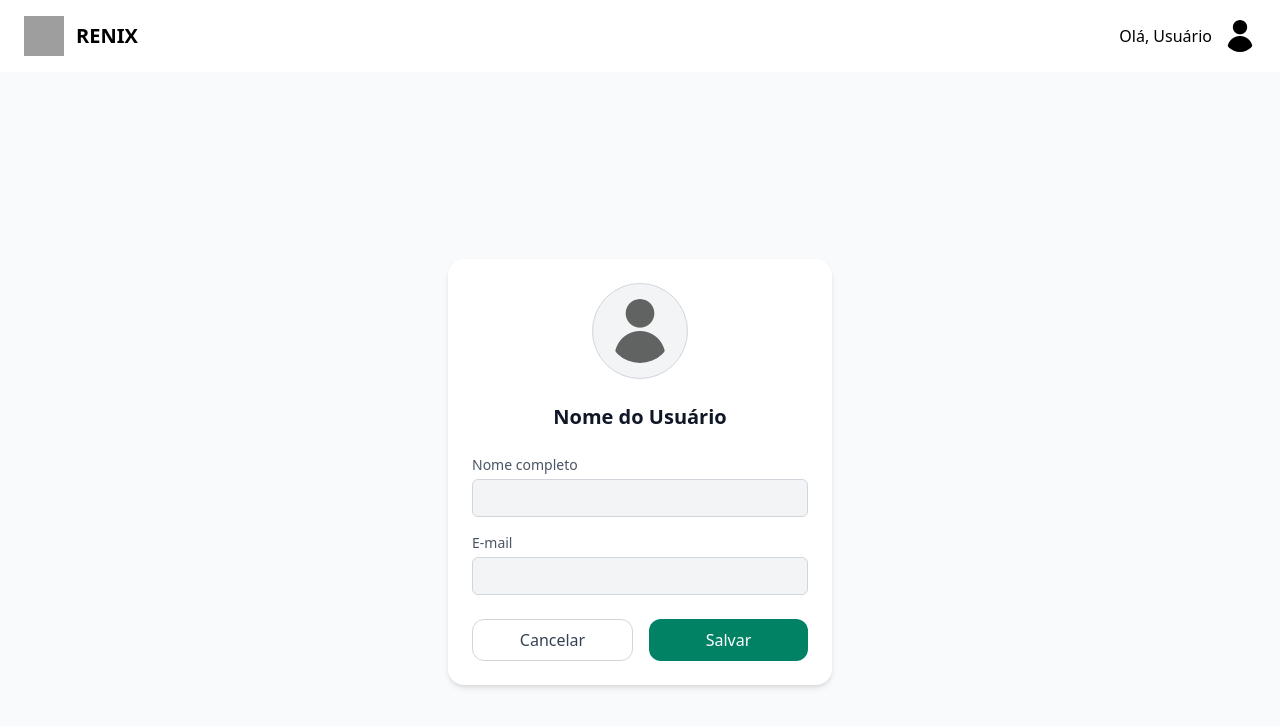
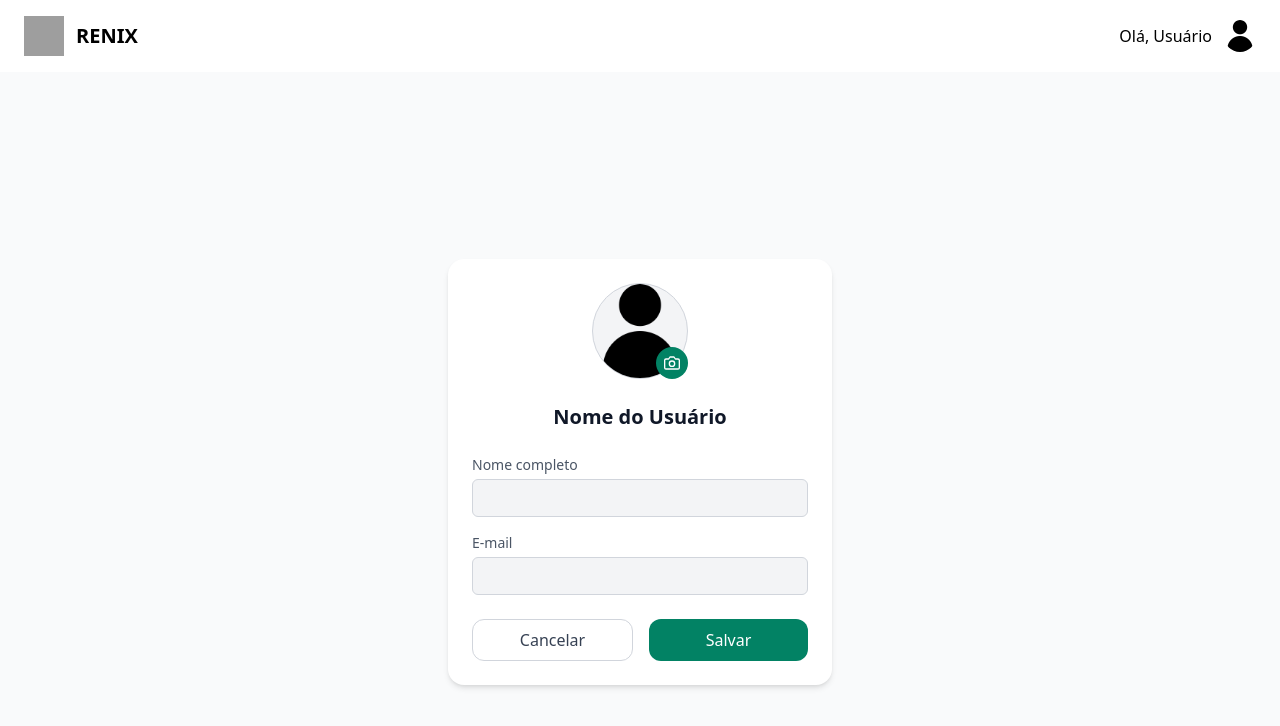
Before and after one commit to Bruno-DevBack/Renix_Nestjs_and_Next, a Next.js app in the folder frontend/: page /profileedit in a window 1280 px wide. Shown: the top 726 px of the page. Built offline with nearby package versions, Linux system fonts and the light colour scheme; no server answers; sample sign-in values are in the browser's storage; grey boxes are pictures that could not be loaded.

Commit message:
ProfilePicFix

```diff
--- a/frontend/src/app/profile/page.tsx
+++ b/frontend/src/app/profile/page.tsx
@@ -6,7 +6,6 @@ import { useAuth } from '@/contexts/AuthContext';
 
 export default function ProfilePage() {
   const { usuario, signOut } = useAuth();
-
 
   if (!usuario) {
     return null;
@@ -20,13 +19,13 @@ export default function ProfilePage() {
           <div className="w-full max-w-sm bg-white rounded-2xl shadow-md p-6 flex flex-col items-center space-y-6">
             <div className="w-24 h-24 rounded-full bg-gray-100 overflow-hidden border border-gray-300">
               <img
-                src={usuario?.fotoPerfilBase64 || "/avatar.png"}
+                src={usuario.fotoPerfilBase64 || "/avatar.png"}
                 alt="Foto de perfil"
                 className="w-full h-full object-cover"
                 onError={(e) => {
                   const target = e.target as HTMLImageElement;
                   target.src = "/avatar.png";
-                  target.onerror = null; // Previne loop infinito
+                  target.onerror = null;
                 }}
               />
             </div>
@@ -63,11 +62,9 @@ export default function ProfilePage() {
               >
                 SAIR
               </button>
-
             </div>
           </div>
         </main>
-
 
         {/* Rodapé */}
         <footer className="bg-white mt-12 shadow-sm">
--- a/frontend/src/app/profileedit/page.tsx
+++ b/frontend/src/app/profileedit/page.tsx
@@ -1,25 +1,30 @@
 'use client'
 
 import Link from 'next/link';
-import { useState, useEffect } from 'react';
+import { useState, useEffect, useRef } from 'react';
 import { useRouter } from 'next/navigation';
 import { Menu } from 'lucide-react';
 import { useAuth } from '@/contexts/AuthContext';
 import { AuthGuard } from '@/components/AuthGuard';
 import { authService } from '@/services/authService';
 import { Usuario } from '@/types';
+import { FiCamera, FiX } from 'react-icons/fi';
 
 export default function ProfileEditPage() {
-  const { usuario, updateUserData } = useAuth();
+  const { usuario, updateProfileWithPhoto } = useAuth();
   const router = useRouter();
   const [menuAberto, setMenuAberto] = useState(false);
   const [user, setUser] = useState<Usuario | null>(null);
   const [mensagem, setMensagem] = useState('');
   const [loading, setLoading] = useState(false);
+  const [selectedFile, setSelectedFile] = useState<File | null>(null);
+  const [previewUrl, setPreviewUrl] = useState<string | null>(null);
+  const fileInputRef = useRef<HTMLInputElement>(null);
 
   useEffect(() => {
     if (usuario) {
       setUser(usuario);
+      setPreviewUrl(usuario.fotoPerfilBase64 || null);
     }
   }, [usuario]);
 
@@ -28,35 +33,44 @@ export default function ProfileEditPage() {
     setUser((prev) => prev ? { ...prev, [name]: value } : null);
   }
 
+  const handleFileChange = (e: React.ChangeEvent<HTMLInputElement>) => {
+    const file = e.target.files?.[0];
+    if (file) {
+      setSelectedFile(file);
+      const reader = new FileReader();
+      reader.onloadend = () => {
+        setPreviewUrl(reader.result as string);
+      };
+      reader.readAsDataURL(file);
+    }
+  };
+
+  const handleRemovePhoto = async () => {
+    setPreviewUrl(null);
+    setSelectedFile(null);
+    setMensagem('Foto marcada para remoção. Clique em Salvar.');
+  };
+
   async function handleSubmit(e: React.FormEvent) {
     e.preventDefault();
     if (!user) return;
-
-    // Verifica se houve alterações nos dados
-    if (
-      user.nome_usuario === usuario?.nome_usuario &&
-      user.email_usuario === usuario?.email_usuario
-    ) {
-      router.push('/profile');
-      return;
-    }
 
     setMensagem('');
     setLoading(true);
 
     try {
-      await updateUserData({
+      const updatedUser = await updateProfileWithPhoto({
         nome_usuario: user.nome_usuario,
         email_usuario: user.email_usuario,
-      });
+        fotoPerfilBase64: previewUrl
+      }, selectedFile);
 
-      setMensagem('Dados atualizados com sucesso!');
-      // Aguarda um momento para mostrar a mensagem de sucesso antes de redirecionar
+      setMensagem('Perfil atualizado com sucesso!');
       setTimeout(() => {
         router.push('/profile');
       }, 1500);
     } catch (err: any) {
-      console.error('Erro ao atualizar dados:', err);
+      console.error('Erro ao atualizar perfil:', err);
 
       if (err.response?.status === 409) {
         setMensagem('Este e-mail já está em uso por outro usuário.');
@@ -67,7 +81,7 @@ export default function ProfileEditPage() {
           router.push('/login');
         }, 2000);
       } else {
-        setMensagem(err.message || 'Erro ao atualizar dados. Tente novamente.');
+        setMensagem(err.message || 'Erro ao atualizar perfil. Tente novamente.');
       }
     } finally {
       setLoading(false);
@@ -98,9 +112,47 @@ export default function ProfileEditPage() {
         {/* Perfil */}
         <main className="flex-1 flex items-center justify-center py-10 px-4 bg-gray-50">
           <form onSubmit={handleSubmit} className="w-full max-w-sm bg-white rounded-2xl shadow-md p-6 flex flex-col items-center space-y-6">
-            {/* Avatar padrão */}
-            <div className="w-24 h-24 rounded-full bg-gray-100 overflow-hidden border border-gray-300 flex items-center justify-center">
-              <img src="/avatar.png" alt="Avatar" className="w-16 h-16 object-cover rounded-full opacity-60" />
+            {/* Área da foto de perfil */}
+            <div className="relative">
+              <div className="w-24 h-24 rounded-full bg-gray-100 overflow-hidden border border-gray-300">
+                <img
+                  src={previewUrl || "/avatar.png"}
+                  alt="Foto de perfil"
+                  className="w-full h-full object-cover"
+                  onError={(e) => {
+                    const target = e.target as HTMLImageElement;
+                    target.src = "/avatar.png";
+                  }}
+                />
+              </div>
+
+              {/* Botões de ação da foto */}
+              <div className="absolute bottom-0 right-0 flex gap-2">
+                <button
+                  type="button"
+                  onClick={() => fileInputRef.current?.click()}
+                  className="p-2 bg-[#028264] text-white rounded-full hover:bg-[#026953] transition-colors"
+                >
+                  <FiCamera size={16} />
+                </button>
+                {previewUrl && (
+                  <button
+                    type="button"
+                    onClick={handleRemovePhoto}
+                    className="p-2 bg-red-500 text-white rounded-full hover:bg-red-600 transition-colors"
+                  >
+                    <FiX size={16} />
+                  </button>
+                )}
+              </div>
+
+              <input
+                type="file"
+                ref={fileInputRef}
+                onChange={handleFileChange}
+                accept="image/*"
+                className="hidden"
+              />
             </div>
 
             <h2 className="text-xl font-semibold text-gray-900">{user?.nome_usuario || 'Nome do Usuário'}</h2>
--- a/frontend/src/contexts/AuthContext.tsx
+++ b/frontend/src/contexts/AuthContext.tsx
@@ -3,7 +3,7 @@
 import { createContext, useContext, useEffect, useState, ReactNode } from 'react';
 import { useRouter, usePathname } from 'next/navigation';
 import { authService } from '@/services/authService';
-import { Usuario, AuthContextData } from '@/types';
+import { Usuario, AuthContextData, UpdateUsuarioDto } from '@/types';
 import api from '@/lib/api';
 import axios from 'axios';
 import { jwtDecode } from "jwt-decode";
@@ -148,19 +148,84 @@ export function AuthProvider({ children }: { children: ReactNode }) {
         }
     };
 
-    const updateUserData = async (data: Partial<Usuario>) => {
+    const updateUserData = async (data: UpdateUsuarioDto) => {
         if (!usuario?.id) throw new Error('Usuário não encontrado');
 
         try {
-            const updatedUser = await authService.updateProfile(data);
-            setUsuario(updatedUser);
-            localStorage.setItem('@RenixApp:user', JSON.stringify(updatedUser));
-            return updatedUser;
+            // A chamada ao authService.updateProfile ainda espera Partial<Usuario>
+            // Precisamos garantir que apenas os campos permitidos por Partial<Usuario> sejam passados
+            const dataToSend: Partial<Usuario> = {};
+            if (data.nome_usuario !== undefined) dataToSend.nome_usuario = data.nome_usuario;
+            if (data.email_usuario !== undefined) dataToSend.email_usuario = data.email_usuario;
+            // Não passamos fotoPerfilBase64 aqui, pois é tratado por updateProfileWithPhoto
+            // if (data.fotoPerfilBase64 !== undefined) dataToSend.fotoPerfilBase64 = data.fotoPerfilBase64;
+
+            const updatedUser = await authService.updateProfile(dataToSend);
+            return updatedUser; // Retorna os dados atualizados
         } catch (error) {
             if (axios.isAxiosError(error) && error.response?.status === 401) {
                 signOut();
             }
             throw error;
+        }
+    };
+
+    const updateUser = (user: Usuario) => {
+        setUsuario(user);
+        localStorage.setItem('@RenixApp:user', JSON.stringify(user));
+    };
+
+    const updateProfileWithPhoto = async (
+        data: UpdateUsuarioDto,
+        file: File | null
+    ): Promise<Usuario> => {
+        if (!usuario?.id) throw new Error('Usuário não encontrado');
+        setLoading(true);
+        let finalUser = { ...usuario }; // Começa com os dados atuais como fallback
+
+        try {
+            // 1. Se houver um arquivo, faz o upload. A resposta já deve conter o usuário atualizado (incluindo foto).
+            if (file) {
+                // authService.uploadProfilePhoto agora apenas retorna o usuário atualizado do backend
+                const photoUpdateResult = await authService.uploadProfilePhoto(usuario.id, file);
+                finalUser = photoUpdateResult; // Usa diretamente o resultado do upload
+            } else if (data.fotoPerfilBase64 === null && usuario.fotoPerfilBase64) {
+                 // Se fotoPerfilBase64 é explicitamente null nos dados E o usuário tinha foto, remove.
+                 // authService.removeProfilePhoto() também apenas retorna o usuário atualizado.
+                 const removePhotoResult = await authService.removeProfilePhoto();
+                 finalUser = removePhotoResult; // Usa diretamente o resultado da remoção
+            }
+
+            // 2. Atualiza dados de texto (nome, email) se forem diferentes e não foram atualizados pelo upload/remoção
+            // Usamos o objeto finalUser que já pode ter sido atualizado pela foto
+            const textDataToUpdate: Partial<Usuario> = {};
+            if (data.nome_usuario !== undefined && data.nome_usuario !== finalUser.nome_usuario) {
+                textDataToUpdate.nome_usuario = data.nome_usuario;
+            }
+            if (data.email_usuario !== undefined && data.email_usuario !== finalUser.email_usuario) {
+                 textDataToUpdate.email_usuario = data.email_usuario;
+            }
+
+            if (Object.keys(textDataToUpdate).length > 0) {
+                 const textUpdateResult = await authService.updateProfile(textDataToUpdate);
+                 // Mescla o resultado da atualização de texto no objeto finalUser
+                 finalUser = { ...finalUser, ...textUpdateResult };
+            }
+
+            // 3. Atualiza o estado global do contexto e o localStorage com os dados mais recentes e corretos
+            // updateService(finalUser); // Erro de digitação anterior, o correto é updateUser
+            updateUser(finalUser); // Chama o método que atualiza o contexto e o localStorage
+
+            return finalUser; // Retorna o usuário final atualizado
+
+        } catch (error) {
+            console.error('Erro ao atualizar perfil (AuthContext):', error);
+             if (axios.isAxiosError(error) && error.response?.status === 401) {
+                 signOut();
+             }
+            throw error; // Propaga o erro para quem chamou
+        } finally {
+            setLoading(false);
         }
     };
 
@@ -171,6 +236,11 @@ export function AuthProvider({ children }: { children: ReactNode }) {
                 signIn,
                 signOut,
                 updateUserData,
+                updateUser,
+                updateProfileWithPhoto: (
+                    data: UpdateUsuarioDto,
+                    file: File | null
+                ) => updateProfileWithPhoto(data, file),
                 isAuthenticated: !!usuario,
                 loading
             }}
--- a/frontend/src/services/authService.ts
+++ b/frontend/src/services/authService.ts
@@ -184,7 +184,6 @@ class AuthService {
             );
 
             const updatedUser = response.data.data;
-            this.setUser(updatedUser);
             return updatedUser;
         } catch (error) {
             if (axios.isAxiosError(error) && error.response?.status === 401) {
@@ -256,7 +255,6 @@ class AuthService {
             );
 
             const updatedUser = response.data;
-            this.setUser(updatedUser);
             return updatedUser;
         } catch (error) {
             console.error('Erro no upload da foto:', error);
@@ -293,7 +291,6 @@ class AuthService {
         );
 
         const updatedUser = response.data.data;
-        this.setUser(updatedUser);
         return updatedUser;
     }
 }
--- a/frontend/src/types/index.ts
+++ b/frontend/src/types/index.ts
@@ -33,6 +33,7 @@ export interface UpdateUsuarioDto {
     email_usuario?: string;
     senha_usuario?: string;
     telefone_usuario?: string;
+    fotoPerfilBase64?: string | null;
 }
 
 export interface AuthResponse {
@@ -49,7 +50,12 @@ export interface AuthContextData {
     usuario: Usuario | null;
     signIn: (email: string, senha: string) => Promise<void>;
     signOut: () => void;
-    updateUserData: (data: Partial<Usuario>) => Promise<Usuario>;
+    updateUserData: (data: UpdateUsuarioDto) => Promise<Usuario>;
+    updateUser: (user: Usuario) => void;
+    updateProfileWithPhoto: (
+        data: UpdateUsuarioDto,
+        file: File | null
+    ) => Promise<Usuario>;
     isAuthenticated: boolean;
     loading: boolean;
 }
```
